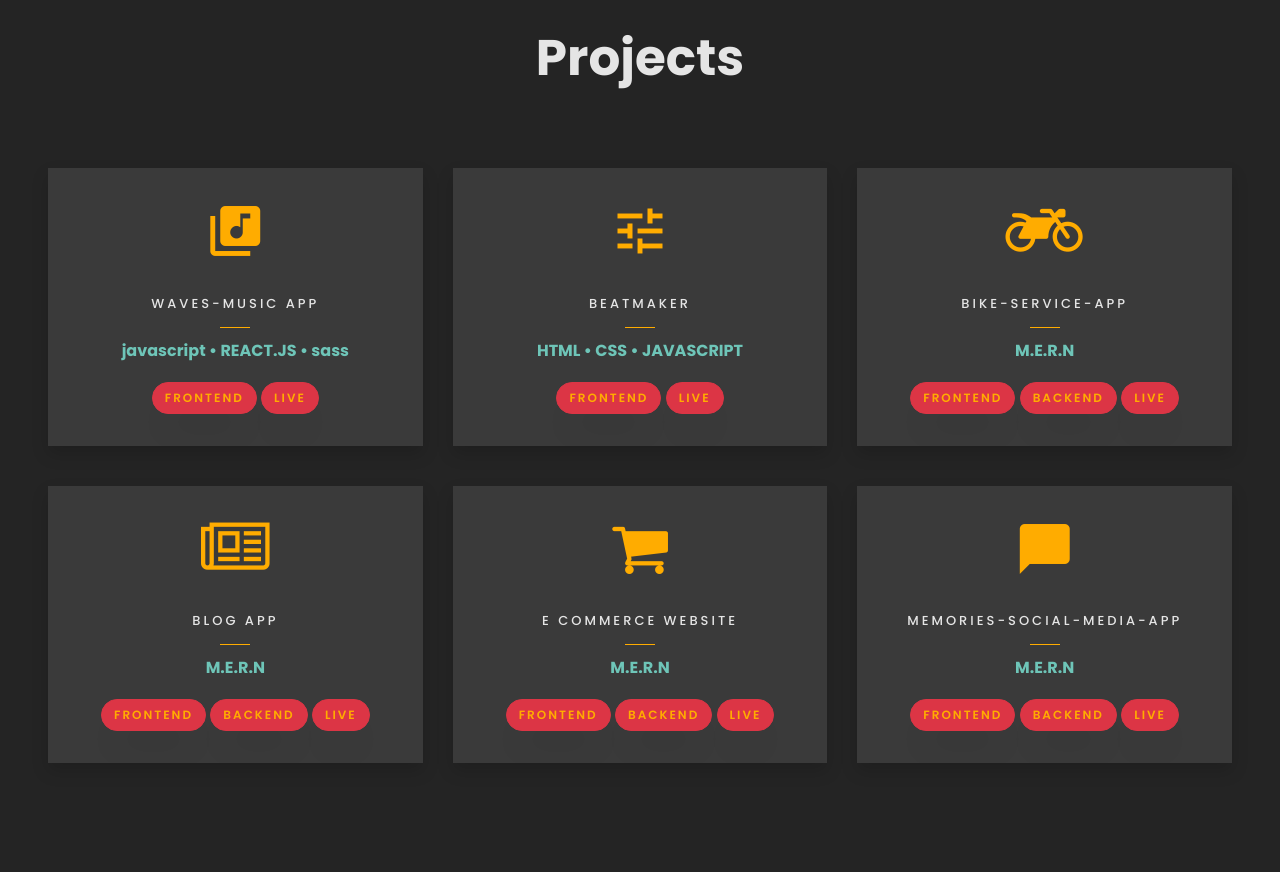
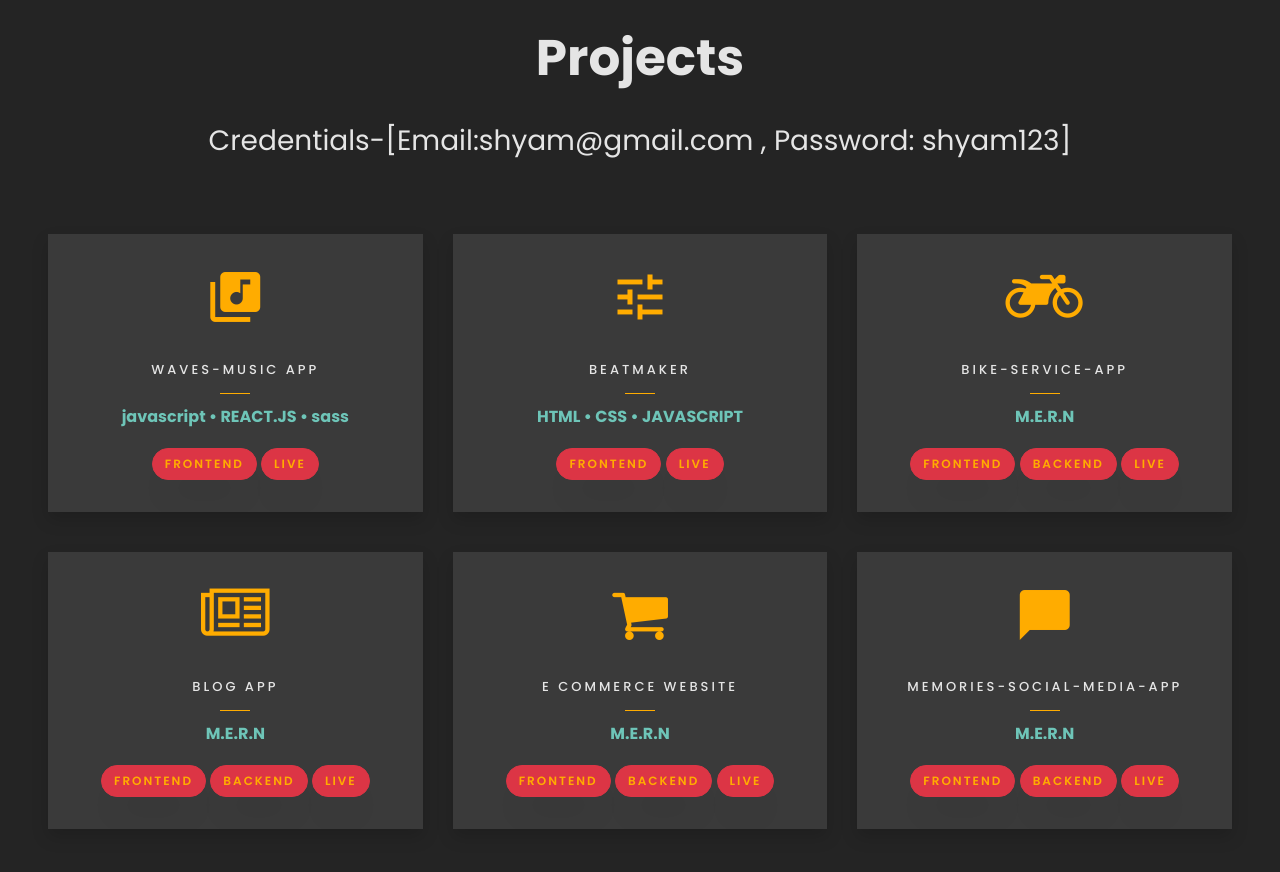
Before and after one commit to shyamPhx/My-Portfolio, a plain HTML site: page index.html in a window 1280 px wide. Shown: the part 2840-3712 px from the top of the page. Drawn offline with Linux system fonts and the light colour scheme; files whose address does not match are found by name.

Commit message:
projects

```diff
--- a/index.html
+++ b/index.html
@@ -217,6 +217,7 @@
 			<div class="row justify-content-center py-5 mt-5">
 				<div class="col-md-12 heading-section text-center ftco-animate">
 					<h2 class="mb-4">Projects</h2>
+					<h3 class="mb-4">Credentials-[Email:shyam@gmail.com , Password: shyam123] </h3>
 				</div>
 			</div>
 			<div class="row">
```
